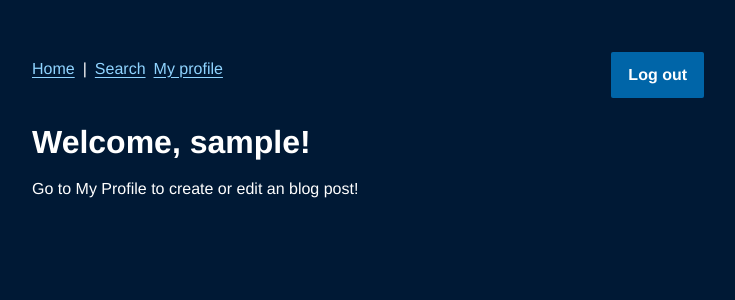
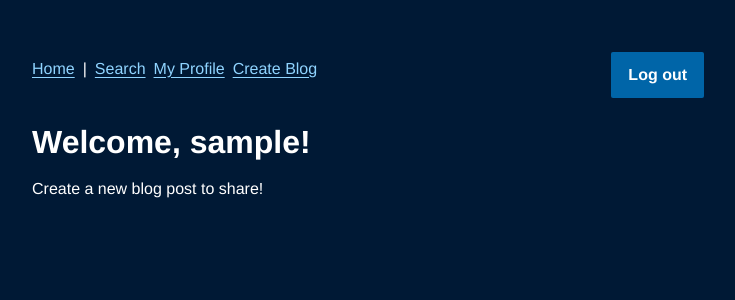
Before and after one commit to cold-muffin/p0-hypergamy, a Flask app: page / in a window 1280 px wide. Shown: the top 300 px of the page, without its empty margins (272-1007 px from the left). Run offline with Flask 3, Linux system fonts and the light colour scheme; the visitor is signed in with stand-in values (Sample User, id 1); some web fonts are replaced.

Commit message:
fixed navbar and response, redid the save

```diff
--- a/app/app.py
+++ b/app/app.py
@@ -70,6 +70,9 @@ def profile():
     users = get_user(username)
     if not users:
         return redirect("/login")
+    #Navbar HTML to redirect to create post page
+    if request.args.get("action") == "create":
+        return redirect(url_for("create_post", user_id=users[0]["uuid"]))
 
     return redirect("/profiles/" + str(users[0]["uuid"]))
 
@@ -157,6 +160,11 @@ def publish_edit():
         return redirect(url_for("profile", error="EARLYEXIT"))
 
     edit_blog(pid, title, contents, published)
+    # saving does not redirect you towards a different page
+    post = get_blog_by_pid(pid)
+    if action == "save":
+        return redirect(url_for("edit_post", user_id=post["owner"], pid=pid))
+
     return redirect(url_for("profile"))
 
 @app.route("/publish_post", methods=["GET", "POST"])
--- a/app/templates/navbar.html
+++ b/app/templates/navbar.html
@@ -2,7 +2,8 @@
     <a href="/">Home</a> |
     <a href="/search">Search</a>
     {% if "username" in session %}
-        <a href="/profile">My profile</a>
+        <a href="/profile">My Profile</a>
+        <a href="/profile?action=create">Create Blog</a>
         <form action="/logout" method="post" style = "margin: 0 0 0 auto"; width: auto;>
             <button type="submit" style = "width: auto;">Log out</button>
         </form>
--- a/app/templates/response.html
+++ b/app/templates/response.html
@@ -10,7 +10,7 @@
   {% if username %}
     <h1>Welcome, {{ username }}! </h1>
     <p>
-      Go to My Profile to create or edit an blog post!
+      Create a new blog post to share!
     </p>
   {% else %}
     <h1>Welcome to WeBlog!</h1>
```
